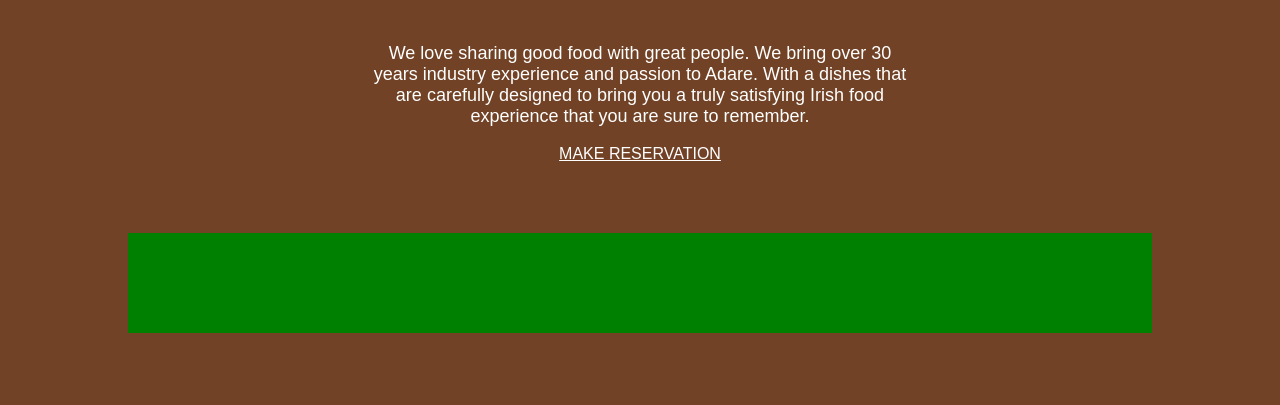
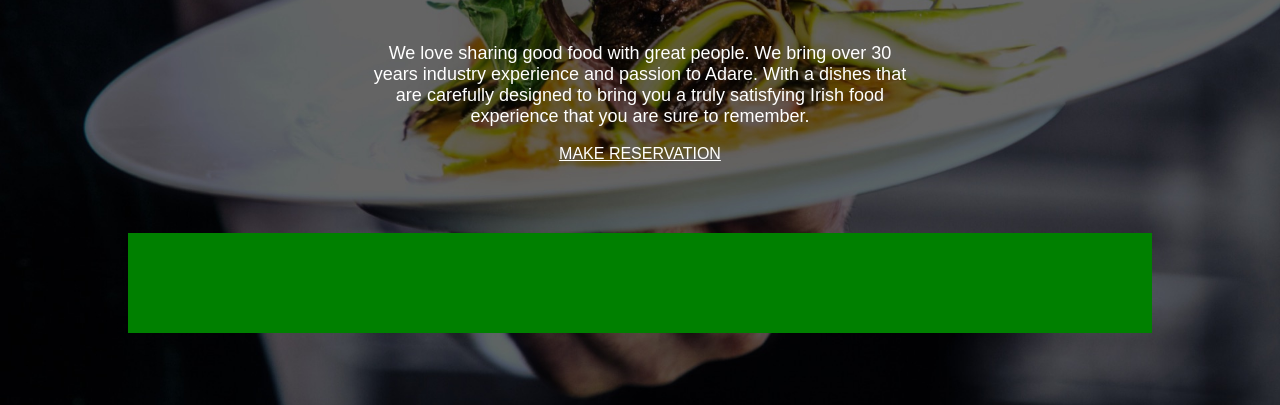
Before and after one commit to kirancyrusken/1_restaurant, a plain HTML site: page index.html in a window 1280 px wide. Shown: the part 395-800 px from the top of the page. Drawn offline with Linux system fonts and the light colour scheme.

Commit message:
Added background image to website and aligned

```diff
--- a/main.css
+++ b/main.css
@@ -1,6 +1,13 @@
+html {
+    height : 100%;
+}
 
 body {
-    background-color: #714225;
+    background-color: darkgray;
+    background-image: url(images/background-adare-restaurant.jpg);
+    background-repeat: no-repeat;
+    background-position: center;
+    background-size: cover;
 }
 
 .container {
```
Also changed, not shown: images/background-adare-restaurant.jpg (added).
